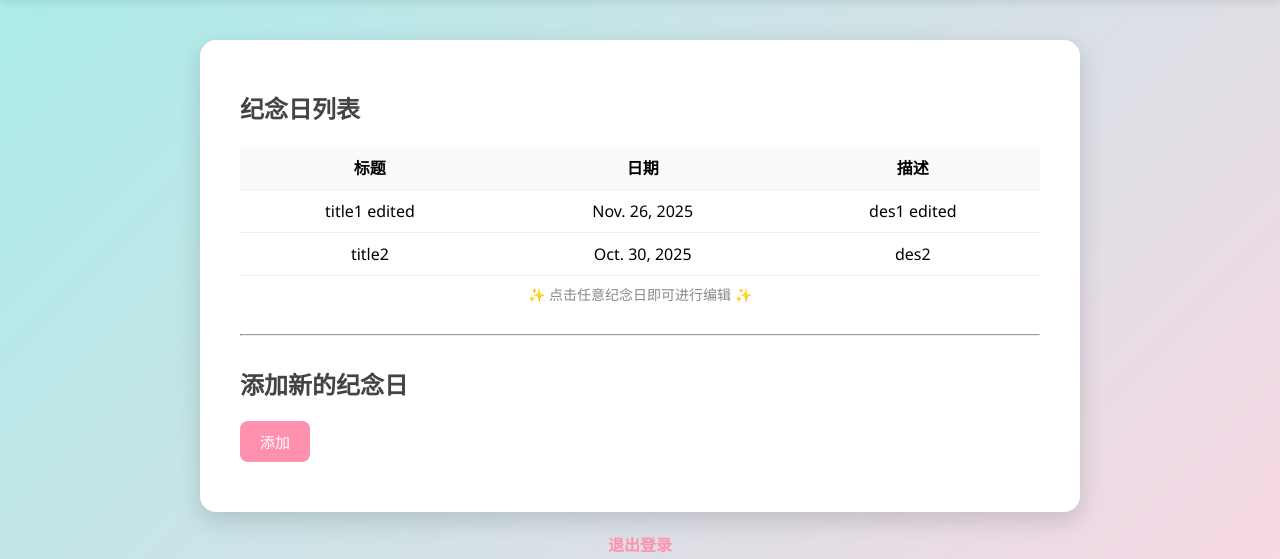
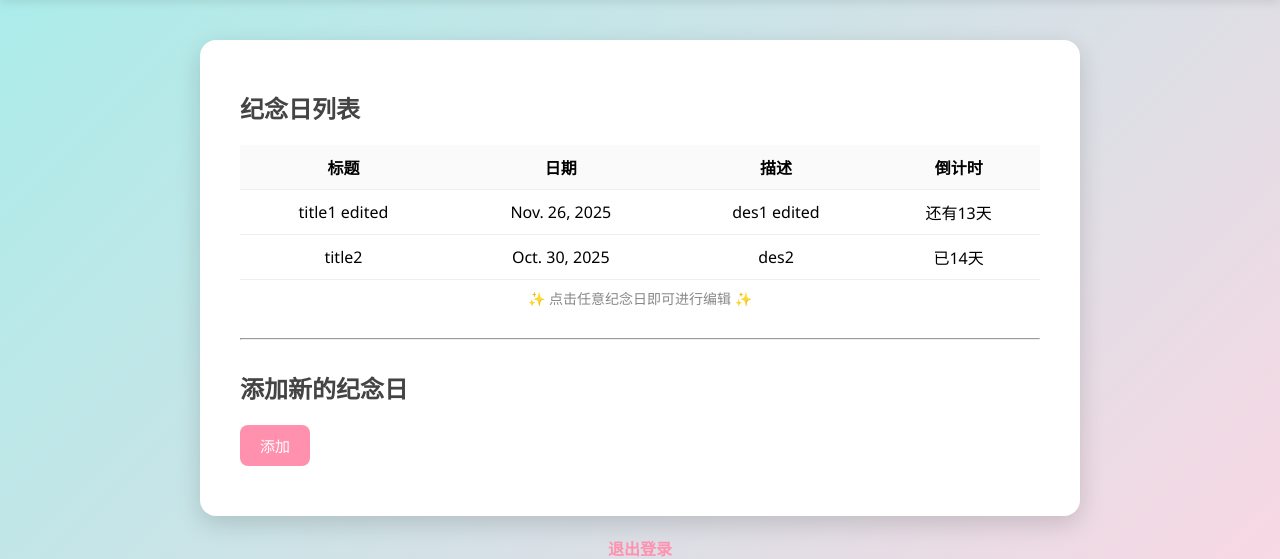
Before and after one commit to EaseYNG/Timelove-v1.2, a Django app: page /home/ in a window 1280 px wide. Shown: the part 75-634 px from the top of the page. Run offline with Django 5.2, Linux system fonts and the light colour scheme; a user stored in the database is signed in; data comes from the database, SQL or seed files in the repository; both versions use the stored data as it was after the commit.

Commit message:
实现纪念日修改、倒计时计算

```diff
--- a/apps/anniversary/models.py
+++ b/apps/anniversary/models.py
@@ -1,3 +1,5 @@
+from datetime import date
+
 from django.db import models
 
 from apps.accounts.models import User
@@ -7,7 +9,8 @@ from config import settings
 # Create your models here.
 class Anniversary(models.Model):
     id = models.AutoField(primary_key=True)
-    date = models.DateField()
+    date: date = models.DateField()
+    duration = models.IntegerField(null=True, blank=True)
     title = models.CharField(max_length=20)
     description = models.TextField(null=True, blank=True)
     owner = models.ForeignKey(
@@ -18,5 +21,9 @@ class Anniversary(models.Model):
     def __str__(self):
         return f"[{self.id}] [{self.date}] [{self.title}] ({self.owner})"
 
+    @property
+    def abs_duration(self):
+        return abs(self.duration)
+
     class Meta:
         ordering = ['id']
--- a/apps/anniversary/views.py
+++ b/apps/anniversary/views.py
@@ -1,3 +1,4 @@
+from datetime import datetime
 from dbm import error
 
 from django.contrib.auth.decorators import login_required
@@ -33,6 +34,8 @@ def get_anniversary_by_id(anniversary_id):
 def get_anniversaries(current_user):
     # 筛选所有属于当前用户的纪念日
     anniversaries = list(Anniversary.objects.filter(owner=current_user))
+    for a in anniversaries:
+        a.duration = (a.date - datetime.now().date()).days # 计算倒计时天数
     return anniversaries
 
 def edit_anniversary(request):
--- a/templates/home.html
+++ b/templates/home.html
@@ -137,12 +137,18 @@
                 <th>标题</th>
                 <th>日期</th>
                 <th>描述</th>
+                <th>倒计时</th>
             </tr>
             {% for item in anniversaries %}
             <tr onclick="window.location.href='/anniversary/edit/?id={{ item.id }}'">
                 <td>{{ item.title }}</td>
                 <td>{{ item.date }}</td>
                 <td>{{ item.description }}</td>
+                {% if item.duration < 0 %}
+                    <td>已{{ item.abs_duration }}天</td>
+                {% else %}
+                    <td>还有{{ item.duration }}天</td>
+                {% endif %}
             </tr>
             {% endfor %}
         </table>
```
Also changed, not shown: db.sqlite3.
